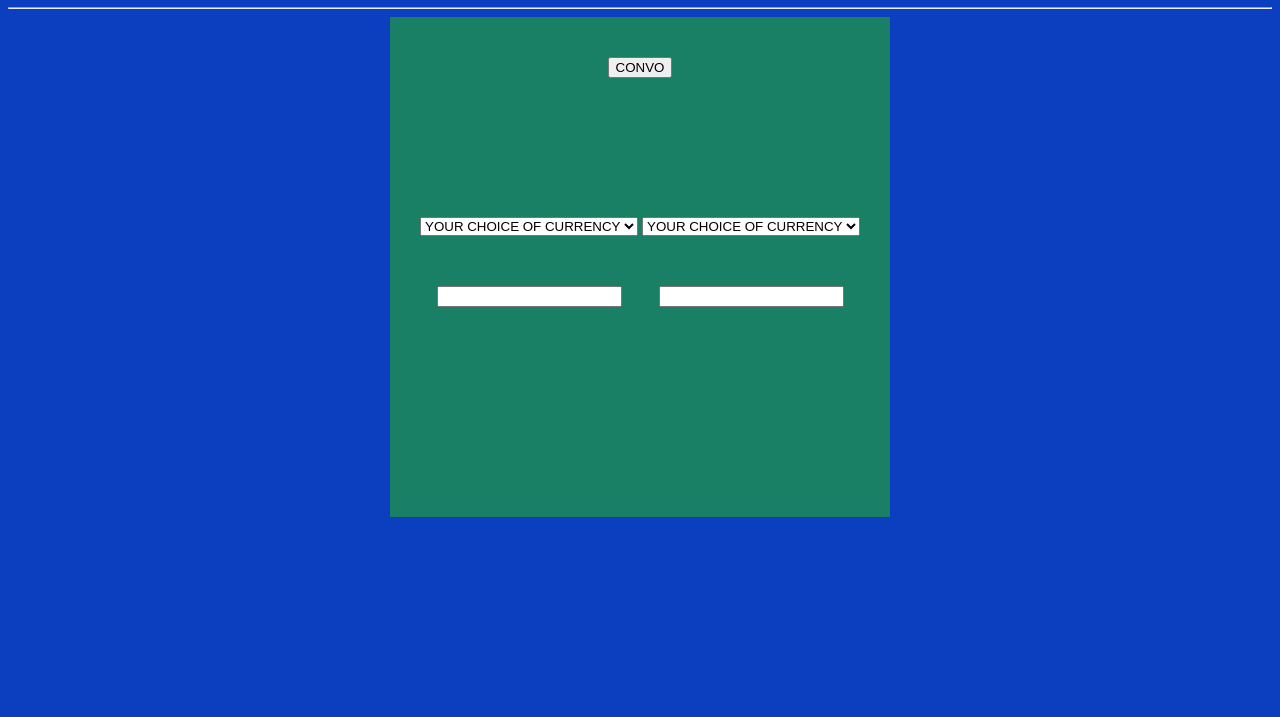
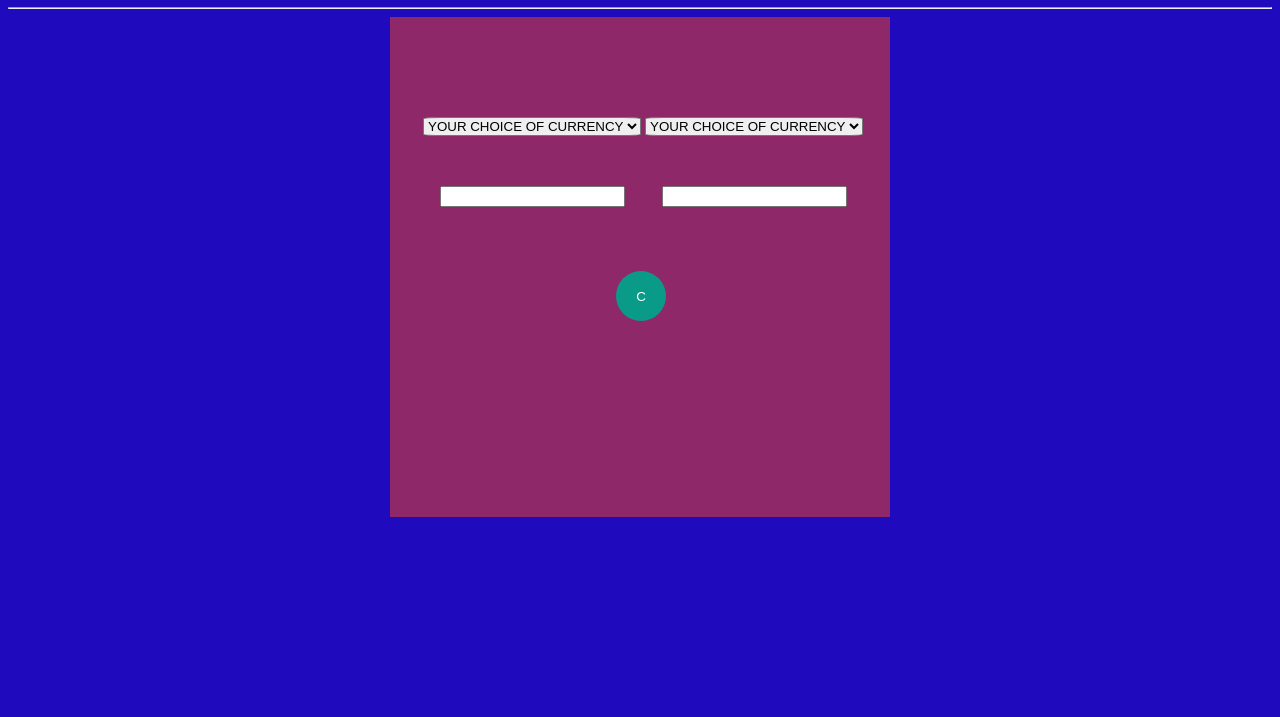
Before and after one commit to JINM0RI/CURRENCY-CONVERTER, a plain HTML site: page index.html in a window 1280 px wide. Shown: the part 83-800 px from the top of the page. Drawn offline with Linux system fonts and the light colour scheme.

Commit message:
added button and integrated better API

```diff
--- a/index.html
+++ b/index.html
@@ -11,7 +11,7 @@
         <center><div id="sec-body">
                 <div class="input-options">
                     <select id="first">
-                        <option value="">YOUR CHOICE OF CURRENCY</option>
+                        <option value="" disabled selected>YOUR CHOICE OF CURRENCY</option>
                         <option value ="USD">USD</option>
                         <option value ="EUR">EUR</option>
                         <option value ="INR">INR</option>
@@ -23,7 +23,7 @@
                 </div>
             <div class="convert-options">
                 <select id="second">
-                    <option value="">YOUR CHOICE OF CURRENCY</option>
+                    <option value="" disabled selected>YOUR CHOICE OF CURRENCY</option>
                     <option value ="USD">USD</option>
                     <option value ="EUR">EUR</option>
                     <option value ="INR">INR</option>
@@ -33,7 +33,7 @@
                     <input type="number" id="convert-rate">
                 </div>
             </div>
-            <button id="convertion_button">CONVO</button>
+            <button id="convertion_button">C</button>
         </div></center>
         <script src="script.js"></script>
 
--- a/script.js
+++ b/script.js
@@ -1,20 +1,20 @@
 document.addEventListener("DOMContentLoaded", function () {
-    const firstCurrency = document.getElementById("first");
-    const secondCurrency = document.getElementById("second");
+    const Currencytype1 = document.getElementById("first");
+    const Currencytype2 = document.getElementById("second");
     const inputRate = document.getElementById("input-rate");
     const convertRate = document.getElementById("convert-rate");
     const convertButton = document.getElementById("convertion_button");
 
     async function fetchExchangeRate(base, to, amount) {
-        const url = `https://api.exchangerate-api.com/v4/latest/${base}`;
+        const url = `https://cdn.jsdelivr.net/npm/@fawazahmed0/currency-api@latest/v1/currencies/${base.toLowerCase()}.json`;
 
         try {
             const response = await fetch(url);
             if (!response.ok) throw new Error("API request failed");
 
             const data = await response.json();
-            if (data.rates[to]) {
-                return data.rates[to] * amount;
+            if (data[base.toLowerCase()] && data[base.toLowerCase()][to.toLowerCase()]) {
+                return data[base.toLowerCase()][to.toLowerCase()] * amount;
             } else {
                 throw new Error("Invalid currency response");
             }
@@ -26,8 +26,8 @@ document.addEventListener("DOMContentLoaded", function () {
     }
 
     async function convertCurrency() {
-        const base = firstCurrency.value;
-        const to = secondCurrency.value;
+        const base = Currencytype1.value;
+        const to = Currencytype2.value;
         const amount = parseFloat(inputRate.value);
 
         if (!base || !to || isNaN(amount) || amount <= 0) {
@@ -38,7 +38,7 @@ document.addEventListener("DOMContentLoaded", function () {
 
         const convertedAmount = await fetchExchangeRate(base, to, amount);
         if (convertedAmount !== null) {
-            convertRate.value = Math.round(convertedAmount);
+            convertRate.value = convertedAmount.toFixed(2);
         } else {
             convertRate.value = "Error";
         }
--- a/style.css
+++ b/style.css
@@ -3,17 +3,18 @@
     padding: 5px 1px;
 }
 body{
-    background-color: rgb(12, 63, 192);
+    background-color: #1f0bbd;
 }
 #sec-body{
     width: 500px;
     height: 500px;
-    background-color: rgb(26, 128, 101);
+    background-color: #8f2869;
 }
 .input-options{
     display: inline-block;
     position: relative;
-    top: 200px;
+    top: 100px;
+    right: -30px;
 }
 .rate{
 
@@ -23,10 +24,32 @@ body{
 .convert-options{
     display: inline-block;
     position: relative;
-    top: 200px;
+    top: 100px;
+    right: -30px;
 }
 .rate1{
 
     position: relative;
     top: 50px;
+
 }
+#convertion_button{
+    position: relative;
+    top: 250px;
+    right: 221px;
+    width: 50px;
+    height: 50px;
+    border-radius: 50%;
+    background-color: #0a9b88;
+    color: white;
+    border: none;
+    cursor: pointer;
+}
+#first,#second{
+    border-radius: 9%;
+}
+h1{
+    font-style:italic;
+    color: rgb(235, 251, 255);
+
+}
```
